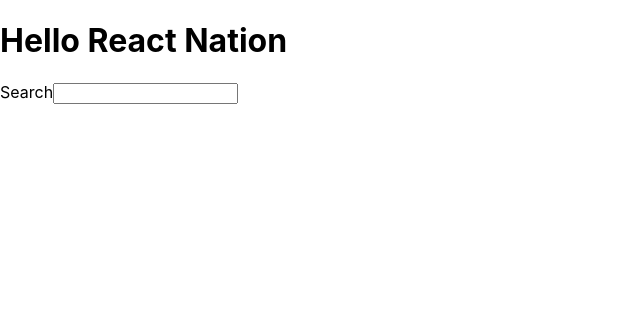
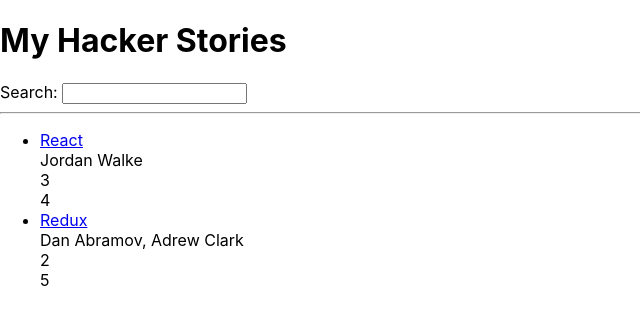
Before and after one commit to eduvnsm/road-to-react-2022, a React (Create React App) app: page / in a window 1280 px wide. Shown: the top 324 px of the page, without its empty margins (0-640 px from the left). Built offline with nearby package versions, Linux system fonts and the light colour scheme.

Commit message:
Lists in React

```diff
--- a/src/App.js
+++ b/src/App.js
@@ -1,19 +1,52 @@
 import * as React from 'react';
 
-function getTitle(title) {
-    return title;
-}
+const list = [
+    {
+        title: 'React',
+        url: 'https://reactjs.org/',
+        author: 'Jordan Walke',
+        num_comments: 3,
+        points: 4,
+        objectID: 0
+    },
+    {
+        title: 'Redux',
+        url: 'https://redus.js.org/',
+        author: 'Dan Abramov, Adrew Clark',
+        num_comments: 2,
+        points: 5,
+        objectID: 1
+    }
+];
 
 function App() {
 
     return (
         <div>
-            <h1>
-                Hello {getTitle('React Nation')}
-            </h1>
+            <h1>My Hacker Stories</h1>
 
-            <label htmlFor="search">Search</label>
+            <label htmlFor="search">Search: </label>
             <input id="search" type="text" />
+
+            <hr />
+
+            <ul>
+            {list.map((item) => {
+                return (
+                    <li key={item.objectID}>
+                        <span>
+                            <a href={item.url}>
+                                {item.title}
+                            </a>
+                        </span><br />
+                        <span>{item.author}</span><br />
+                        <span>{item.num_comments}</span><br />
+                        <span>{item.points}</span>
+                    </li>
+                );
+            })}
+            </ul>
+
         </div>
     );
 }
```
